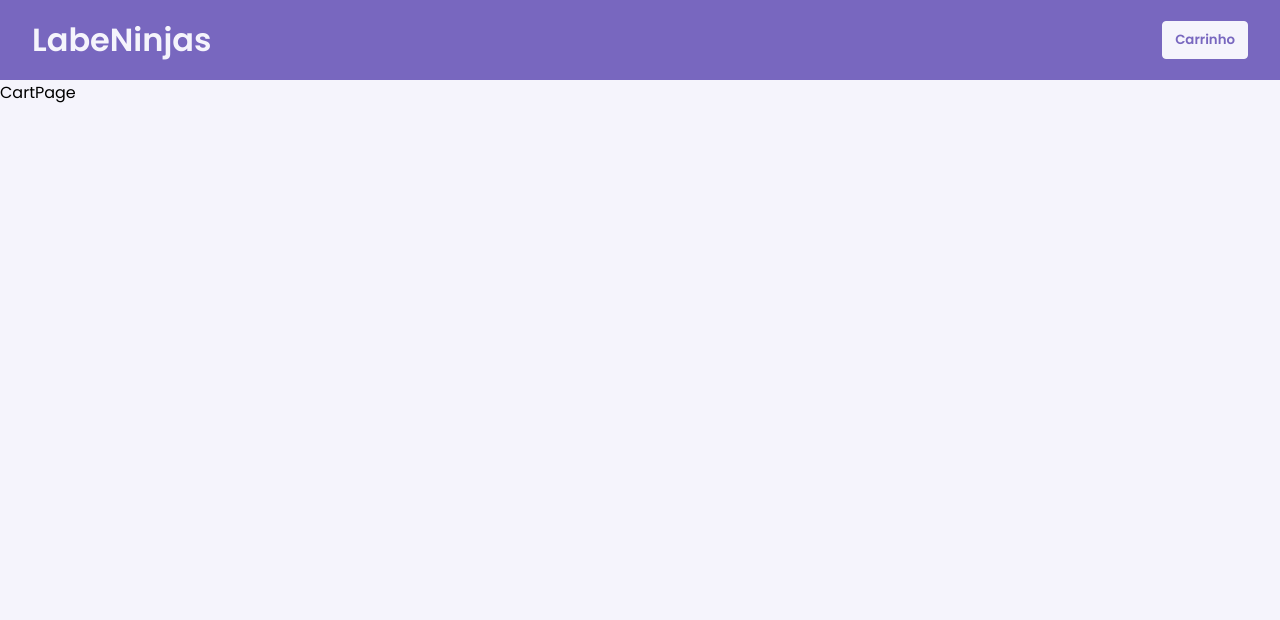
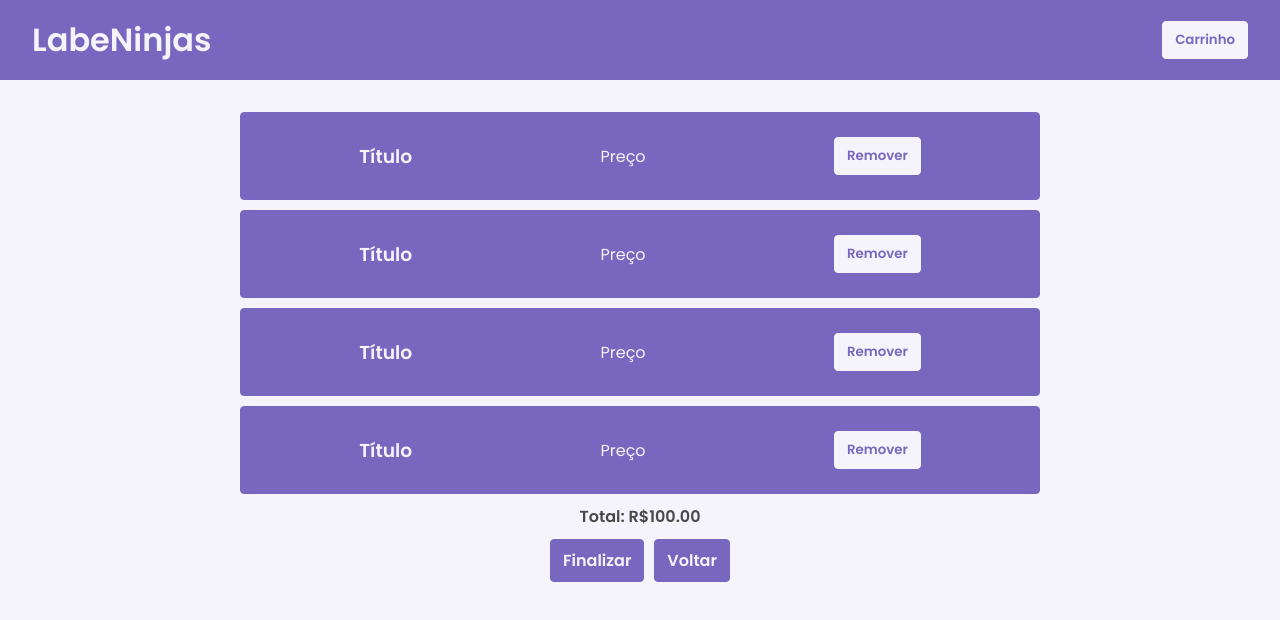
Before and after one commit to lucasmfg7/labeninja, a React (Vite) app: page / in a window 1280 px wide. Both pictures are taken after a click on the button "Carrinho". Shown: the top 620 px of the page. Built offline with nearby package versions, Linux system fonts and the light colour scheme.

Commit message:
Página do carrinho e componente do card de serviço do carrinho

```diff
--- /dev/null
+++ b/src/components/CartCard.jsx
@@ -0,0 +1,40 @@
+import React from "react";
+import styled from "styled-components";
+
+const Card = styled.div`
+  align-items: center;
+  border: 1px solid var(--purple);
+  border-radius: 0.25rem;
+  color: var(--background);
+  background-color: var(--purple);
+  padding: 1.5rem;
+  width: 800px;
+  display: flex;
+  justify-content: space-around;
+
+  button {
+    border: 1px solid var(--background);
+    padding: 0.5rem 0.75rem;
+    border-radius: 0.25rem;
+    background: var(--background);
+    color: var(--purple);
+    font-weight: 600;
+    transition: border 0.2s, background-color 0.2s, color 0.2s;
+
+    &:hover {
+      border: 1px solid var(--background);
+      background-color: var(--purple);
+      color: var(--background);
+    }
+  }
+`;
+
+export const CartCard = () => {
+  return (
+    <Card>
+      <h3>Título</h3>
+      <p>Preço</p>
+      <button>Remover</button>
+    </Card>
+  );
+};
--- a/src/pages/CartPage.jsx
+++ b/src/pages/CartPage.jsx
@@ -1,5 +1,56 @@
 import React from "react";
+import styled from "styled-components";
+import { CartCard } from "../components/CartCard";
+
+const Container = styled.div`
+  display: flex;
+  align-items: center;
+  flex-direction: column;
+  height: calc(100vh - 80px);
+  padding: 2rem;
+  gap: 10px;
+
+  h4 {
+    color: var(--black);
+  }
+`;
+
+const ButtonContainer = styled.div`
+  display: flex;
+  justify-content: center;
+  align-items: center;
+  gap: 10px;
+
+  button {
+    border: 1px solid var(--purple);
+    padding: 0.5rem 0.75rem;
+    border-radius: 0.25rem;
+    background: var(--purple);
+    color: var(--background);
+    font-weight: 600;
+    font-size: 1rem;
+    transition: border 0.2s, background-color 0.2s, color 0.2s;
+
+    &:hover {
+      border: 1px solid var(--purple);
+      background-color: var(--background);
+      color: var(--purple);
+    }
+  }
+`;
 
 export const CartPage = () => {
-  return <div>CartPage</div>;
+  return (
+    <Container>
+      <CartCard />
+      <CartCard />
+      <CartCard />
+      <CartCard />
+      <h4>Total: R$100.00</h4>
+      <ButtonContainer>
+        <button>Finalizar</button>
+        <button>Voltar</button>
+      </ButtonContainer>
+    </Container>
+  );
 };
```
